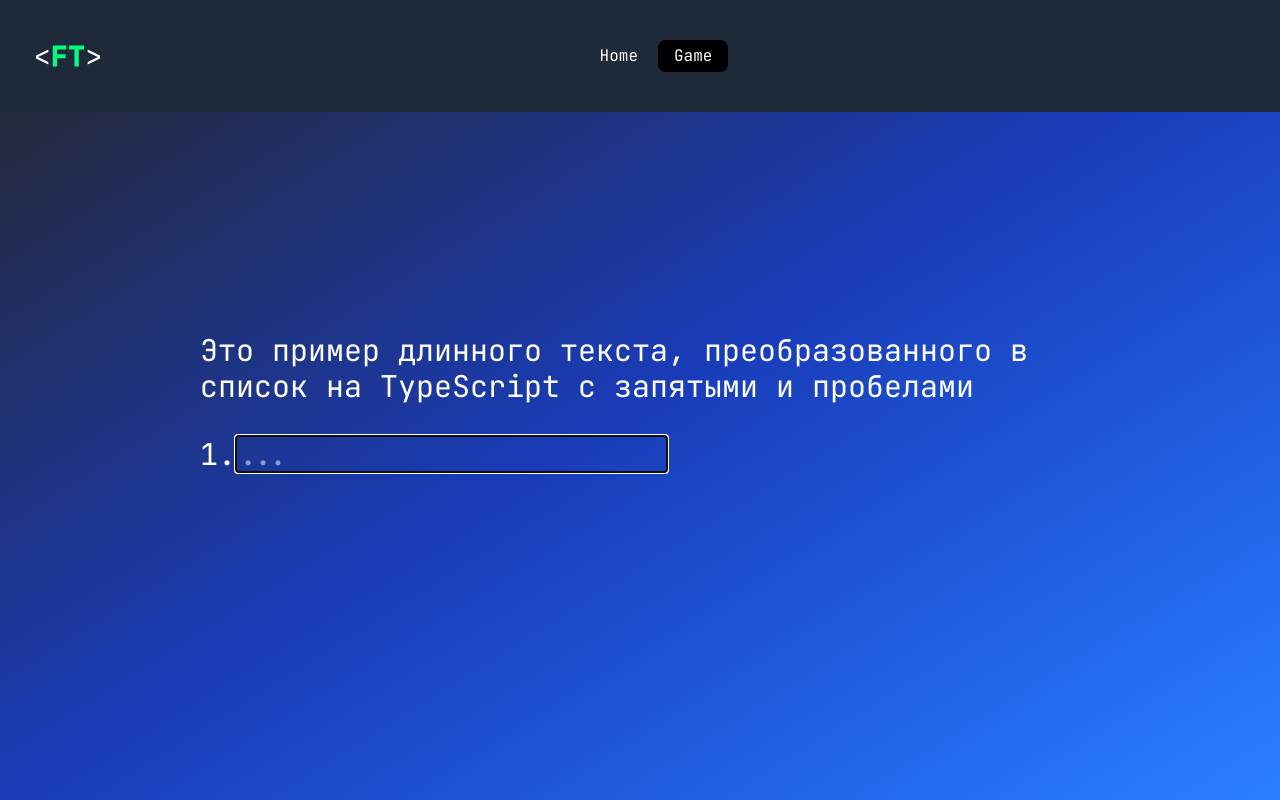
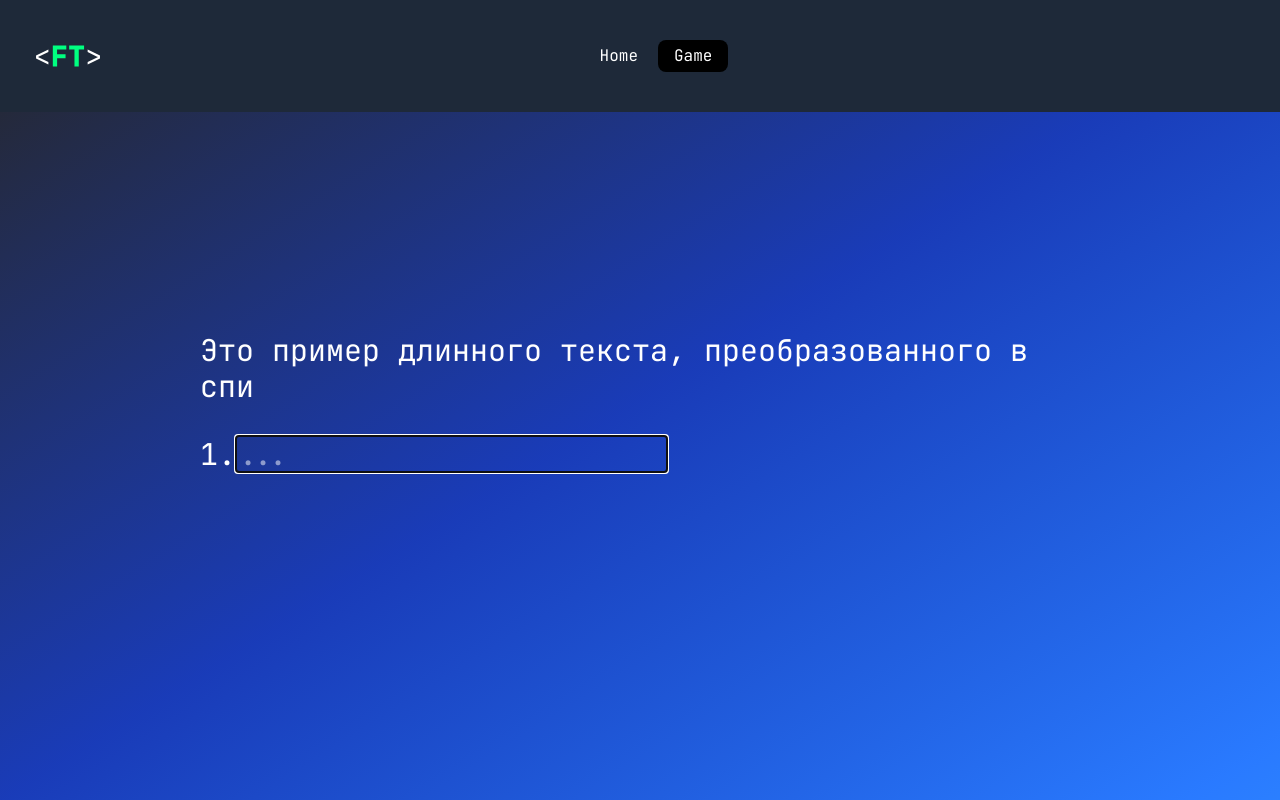
Before and after one commit to AlexandrGonin/FastType, a Svelte app: page / in a window 1280 px wide. Both pictures are taken after a click on the button "Game". Built offline with nearby package versions, Linux system fonts and the light colour scheme.

Commit message:
Update Game func

```diff
--- a/src/Game_common.svelte
+++ b/src/Game_common.svelte
@@ -38,7 +38,7 @@
     {#if game}
         <div class="space-y-3 text-3xl">
             <div class="font-mono py-5">
-                {words.slice(currentNum - 1, words.length).join("")}
+                {words.slice(currentNum - 1, currentNum - 1 + 50).join("")}
             </div>
             <div class="flex">
                 <div>{score}.</div>
```
